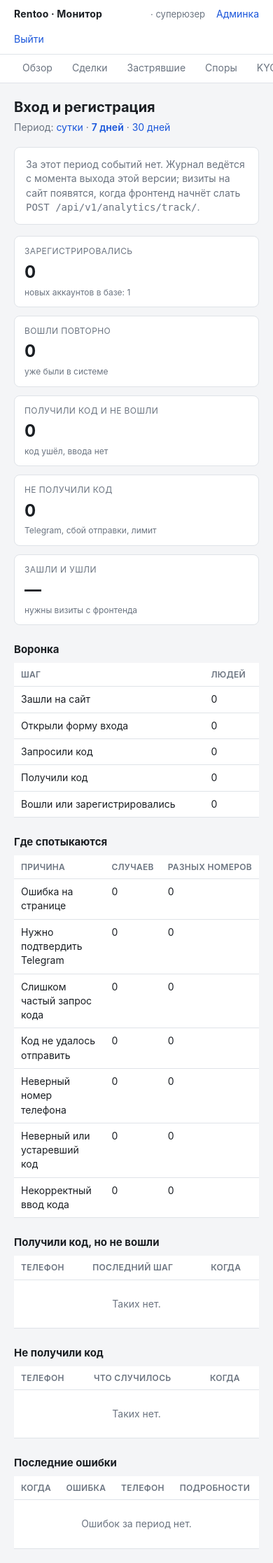
After one commit to hamidhiii/Ijarachi-back, a Django app: page /monitor/auth/ in a window 390 px wide. The commit adds this page. Shown: the whole page at 70% size. Run offline with Django 5.2, Linux system fonts and the light colour scheme; the visitor is signed in with stand-in values (Sample User, id 1); data comes from the database, SQL or seed files in the repository; data that the repository does not hold is empty; parts of the project's set-up code (start-up, migrations or seed data) failed here and were passed over.

Commit message:
Monitor: log login/registration steps and add an auth funnel page
Nothing recorded who tried to sign in, who registered, who failed and
why. Add an AuthEvent journal written from send-otp/verify-otp (sent,
telegram required, cooldown, send failed, bad input, wrong code, login,
register) and from the frontend via POST /api/v1/analytics/track/
(visit, auth_opened, phone_entered, client_error).

New /monitor/auth/ page shows registrations, repeat logins, people who
got a code but never finished, people who never got a code, visitors
who left without touching the form, and the latest errors.

Co-Authored-By: Claude Sonnet 5.5 <noreply@anthropic.com>

```diff
--- /dev/null
+++ b/apps/monitoring/templates/monitoring/auth_funnel.html
@@ -0,0 +1,118 @@
+{% extends 'monitoring/base.html' %}
+{% block title %}Вход и регистрация — Монитор Rentoo{% endblock %}
+
+{% block content %}
+<h1>Вход и регистрация</h1>
+<p class="sub">
+  Период:
+  <a href="?days=1"{% if days == 1 %} style="font-weight:600"{% endif %}>сутки</a> ·
+  <a href="?days=7"{% if days == 7 %} style="font-weight:600"{% endif %}>7 дней</a> ·
+  <a href="?days=30"{% if days == 30 %} style="font-weight:600"{% endif %}>30 дней</a>
+</p>
+
+{% if not has_events %}
+  <div class="panel muted">
+    За этот период событий нет. Журнал ведётся с момента выхода этой версии; визиты на сайт
+    появятся, когда фронтенд начнёт слать <code>POST /api/v1/analytics/track/</code>.
+  </div>
+{% endif %}
+
+<div class="cards">
+  <div class="card">
+    <div class="label">Зарегистрировались</div>
+    <div class="value">{{ registered }}</div>
+    <div class="hint">новых аккаунтов в базе: {{ users_joined }}</div>
+  </div>
+  <div class="card">
+    <div class="label">Вошли повторно</div>
+    <div class="value">{{ logged_in }}</div>
+    <div class="hint">уже были в системе</div>
+  </div>
+  <div class="card">
+    <div class="label">Получили код и не вошли</div>
+    <div class="value">{{ code_not_entered_total }}</div>
+    <div class="hint">код ушёл, ввода нет</div>
+  </div>
+  <div class="card">
+    <div class="label">Не получили код</div>
+    <div class="value">{{ never_got_code_total }}</div>
+    <div class="hint">Telegram, сбой отправки, лимит</div>
+  </div>
+  <div class="card">
+    <div class="label">Зашли и ушли</div>
+    <div class="value">{% if bounced_known %}{{ bounced_total }}{% else %}—{% endif %}</div>
+    <div class="hint">{% if bounced_known %}были на сайте, к форме не притронулись{% else %}нужны визиты с фронтенда{% endif %}</div>
+  </div>
+</div>
+
+<h2>Воронка</h2>
+<div class="scroll">
+  <table>
+    <thead><tr><th>Шаг</th><th>Людей</th></tr></thead>
+    <tbody>
+      {% for label, total in funnel %}
+        <tr><td>{{ label }}</td><td>{{ total }}</td></tr>
+      {% endfor %}
+    </tbody>
+  </table>
+</div>
+
+<h2>Где спотыкаются</h2>
+<div class="scroll">
+  <table>
+    <thead><tr><th>Причина</th><th>Случаев</th><th>Разных номеров</th></tr></thead>
+    <tbody>
+      {% for row in failure_rows %}
+        <tr><td>{{ row.label }}</td><td>{{ row.total }}</td><td>{{ row.phones }}</td></tr>
+      {% endfor %}
+    </tbody>
+  </table>
+</div>
+
+<h2>Получили код, но не вошли</h2>
+<div class="scroll">
+  <table>
+    <thead><tr><th>Телефон</th><th>Последний шаг</th><th>Когда</th></tr></thead>
+    <tbody>
+      {% for row in code_not_entered %}
+        <tr><td class="nowrap">{{ row.phone }}</td><td>{{ row.event }}</td><td class="nowrap">{{ row.at|date:"d.m.y H:i" }}</td></tr>
+      {% empty %}
+        <tr><td colspan="3" class="empty">Таких нет.</td></tr>
+      {% endfor %}
+    </tbody>
+  </table>
+</div>
+
+<h2>Не получили код</h2>
+<div class="scroll">
+  <table>
+    <thead><tr><th>Телефон</th><th>Что случилось</th><th>Когда</th></tr></thead>
+    <tbody>
+      {% for row in never_got_code %}
+        <tr><td class="nowrap">{{ row.phone }}</td><td>{{ row.event }}</td><td class="nowrap">{{ row.at|date:"d.m.y H:i" }}</td></tr>
+      {% empty %}
+        <tr><td colspan="3" class="empty">Таких нет.</td></tr>
+      {% endfor %}
+    </tbody>
+  </table>
+</div>
+
+<h2>Последние ошибки</h2>
+<div class="scroll">
+  <table>
+    <thead><tr><th>Когда</th><th>Ошибка</th><th>Телефон</th><th>Подробности</th></tr></thead>
+    <tbody>
+      {% for row in recent_failures %}
+        <tr>
+          <td class="nowrap">{{ row.at|date:"d.m.y H:i" }}</td>
+          <td>{{ row.label }}</td>
+          <td class="nowrap">{{ row.phone|default:"—" }}</td>
+          <td class="muted">{{ row.detail }}</td>
+        </tr>
+      {% empty %}
+        <tr><td colspan="4" class="empty">Ошибок за период нет.</td></tr>
+      {% endfor %}
+    </tbody>
+  </table>
+</div>
+{% endblock %}
--- a/apps/monitoring/templates/monitoring/base.html
+++ b/apps/monitoring/templates/monitoring/base.html
@@ -92,6 +92,7 @@
   {% if access.can_view_kyc %}<a href="{% url 'monitor:kyc' %}" class="{% if here == 'kyc' %}on{% endif %}">KYC</a>{% endif %}
   {% if access.can_view_payments %}<a href="{% url 'monitor:payments' %}" class="{% if here == 'payments' %}on{% endif %}">Платежи</a>{% endif %}
   {% if access.can_view_errors %}<a href="{% url 'monitor:errors' %}" class="{% if here == 'errors' %}on{% endif %}">Ошибки</a>{% endif %}
+  {% if access.can_view_errors %}<a href="{% url 'monitor:auth_funnel' %}" class="{% if here == 'auth_funnel' %}on{% endif %}">Вход</a>{% endif %}
   {% if access.can_manage_access %}<a href="{% url 'monitor:access_list' %}" class="{% if 'access' in here %}on{% endif %}">Доступы</a>{% endif %}
   {% endwith %}
 </nav>
--- a/apps/monitoring/urls.py
+++ b/apps/monitoring/urls.py
@@ -16,6 +16,7 @@ urlpatterns = [
     path('kyc/', views.kyc, name='kyc'),
     path('payments/', views.payments, name='payments'),
     path('errors/', views.errors, name='errors'),
+    path('auth/', views.auth_funnel, name='auth_funnel'),
 
     path('access/', views.access_list, name='access_list'),
     path('access/new/', views.access_create, name='access_create'),
--- a/apps/monitoring/views.py
+++ b/apps/monitoring/views.py
@@ -246,3 +246,93 @@ def access_edit(request, pk):
         'access': access,
         'title': f'Доступ: {access.user.phone}',
     })
+
+
+@monitor_required('can_view_errors')
+def auth_funnel(request):
+    """Вход и регистрация: сколько пришло, сколько дошло, где споткнулись, кто ушёл молча."""
+    from .models import AuthEvent
+
+    days = {'1': 1, '7': 7, '30': 30}.get(request.GET.get('days'), 7)
+    since = timezone.now() - timedelta(days=days)
+    rows = list(
+        AuthEvent.objects.filter(created_at__gte=since)
+        .order_by('created_at')
+        .values_list('event', 'phone', 'visitor_id', 'detail', 'created_at')
+    )
+
+    by_event = {}
+    phones_by_event = {}
+    visitors_by_event = {}
+    for event, phone, visitor, _detail, _at in rows:
+        by_event[event] = by_event.get(event, 0) + 1
+        if phone:
+            phones_by_event.setdefault(event, set()).add(phone)
+        if visitor:
+            visitors_by_event.setdefault(event, set()).add(visitor)
+
+    def phones(*events_):
+        return set().union(*(phones_by_event.get(e, set()) for e in events_))
+
+    done_phones = phones(AuthEvent.LOGIN_OK, AuthEvent.REGISTER_OK)
+    code_not_entered = phones(AuthEvent.OTP_SENT) - done_phones
+    never_got_code = (
+        phones(AuthEvent.OTP_TELEGRAM_REQUIRED, AuthEvent.OTP_SEND_FAILED, AuthEvent.OTP_COOLDOWN)
+        - phones(AuthEvent.OTP_SENT) - done_phones
+    )
+
+    # «Зашли и ушли»: посетитель есть, а ни одного шага входа от него не было.
+    acted = set().union(*(
+        visitors_by_event.get(e, set()) for e in AuthEvent.OTP_ACTIVITY
+    ))
+    bounced = visitors_by_event.get(AuthEvent.VISIT, set()) - acted
+
+    last_event = {}
+    for event, phone, _visitor, detail, at in rows:
+        if phone:
+            last_event[phone] = (event, detail, at)
+
+    def stuck_rows(phone_set):
+        out = []
+        for phone in phone_set:
+            event, detail, at = last_event.get(phone, ('', '', None))
+            out.append({'phone': phone, 'event': dict(AuthEvent.EVENT_CHOICES).get(event, event),
+                        'detail': detail, 'at': at})
+        return sorted(out, key=lambda r: r['at'] or timezone.now(), reverse=True)[:PAGE_SIZE]
+
+    funnel = [
+        ('Зашли на сайт', len(visitors_by_event.get(AuthEvent.VISIT, ()))),
+        ('Открыли форму входа', len(visitors_by_event.get(AuthEvent.AUTH_OPENED, ()))),
+        ('Запросили код', len(phones(AuthEvent.OTP_SENT, AuthEvent.OTP_TELEGRAM_REQUIRED,
+                                     AuthEvent.OTP_COOLDOWN, AuthEvent.OTP_SEND_FAILED))),
+        ('Получили код', len(phones(AuthEvent.OTP_SENT))),
+        ('Вошли или зарегистрировались', len(done_phones)),
+    ]
+
+    failure_rows = [
+        {'label': label, 'total': by_event.get(code, 0), 'phones': len(phones_by_event.get(code, ()))}
+        for code, label in AuthEvent.EVENT_CHOICES if code in AuthEvent.FAILURE_EVENTS
+    ]
+
+    recent_failures = [
+        {'label': dict(AuthEvent.EVENT_CHOICES).get(event, event), 'phone': phone, 'detail': detail, 'at': at}
+        for event, phone, _visitor, detail, at in reversed(rows)
+        if event in AuthEvent.FAILURE_EVENTS
+    ][:PAGE_SIZE]
+
+    return render(request, 'monitoring/auth_funnel.html', {
+        'days': days,
+        'funnel': funnel,
+        'registered': by_event.get(AuthEvent.REGISTER_OK, 0),
+        'logged_in': by_event.get(AuthEvent.LOGIN_OK, 0),
+        'users_joined': User.objects.filter(date_joined__gte=since).count(),
+        'bounced_total': len(bounced),
+        'bounced_known': bool(visitors_by_event.get(AuthEvent.VISIT)),
+        'code_not_entered': stuck_rows(code_not_entered),
+        'code_not_entered_total': len(code_not_entered),
+        'never_got_code': stuck_rows(never_got_code),
+        'never_got_code_total': len(never_got_code),
+        'failure_rows': failure_rows,
+        'recent_failures': recent_failures,
+        'has_events': bool(rows),
+    })
--- a/core/settings.py
+++ b/core/settings.py
@@ -168,6 +168,7 @@ REST_FRAMEWORK = {
         'sms': '5/min',
         'payments': '20/min',
         'kyc': '10/min',
+        'analytics': '120/min',
     },
     # Exactly one reverse proxy (nginx) sits in front of Django here. Without
     # this, SimpleRateThrottle.get_ident() falls back to hashing the raw
--- a/core/urls.py
+++ b/core/urls.py
@@ -7,6 +7,7 @@ from drf_spectacular.views import (
     SpectacularSwaggerView,
     SpectacularRedocView,
 )
+from apps.monitoring.api import TrackView
 from .views import AdminDashboardView, AdminFinanceExportView, AdminUserBlockView
 
 urlpatterns = [
@@ -14,6 +15,7 @@ urlpatterns = [
     path('monitor/', include('apps.monitoring.urls')),
 
     # API v1
+    path('api/v1/analytics/track/', TrackView.as_view(), name='analytics-track'),
     path('api/v1/auth/', include('apps.users.urls.auth')),
     path('api/v1/telegram/', include('apps.users.urls.telegram')),
     path('api/v1/', include('apps.users.urls.profile')),
```
Also changed, not shown: apps/monitoring/api.py (added, +25 -0 lines), apps/monitoring/events.py (added, +29 -0 lines), apps/monitoring/models.py (+65 -0 lines), apps/users/views/auth.py (+21 -2 lines), apps/monitoring/migrations/0002_authevent.py (added).
